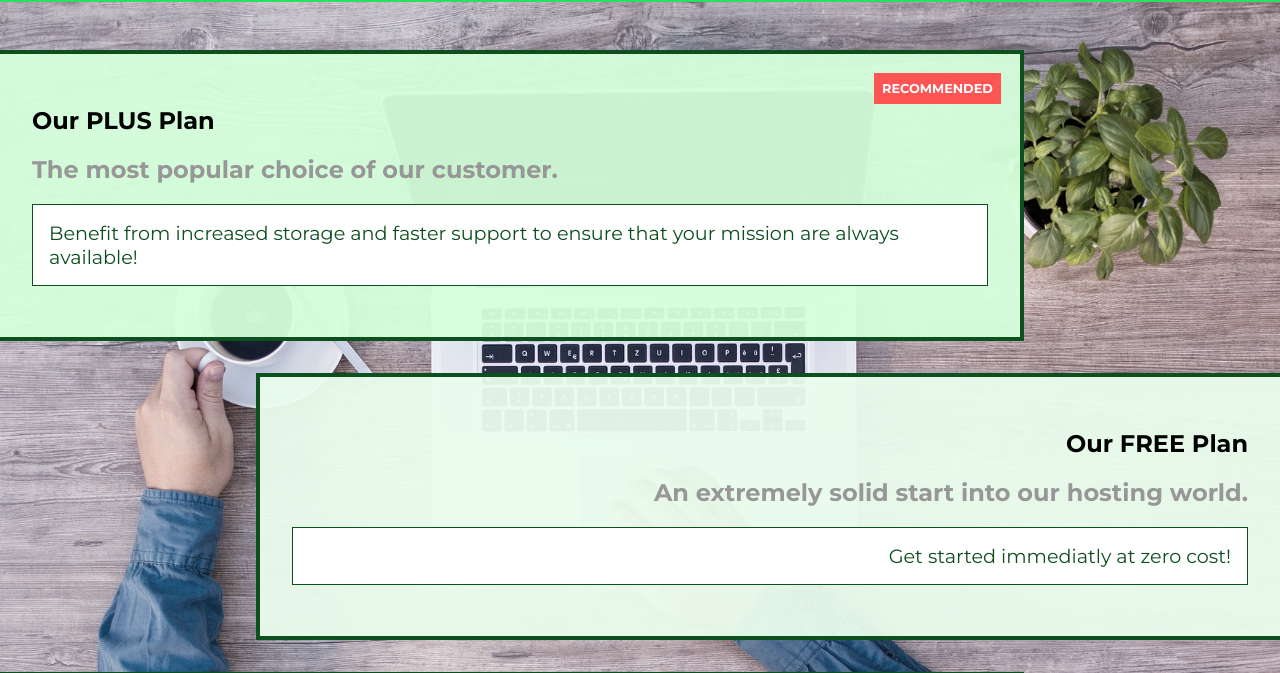
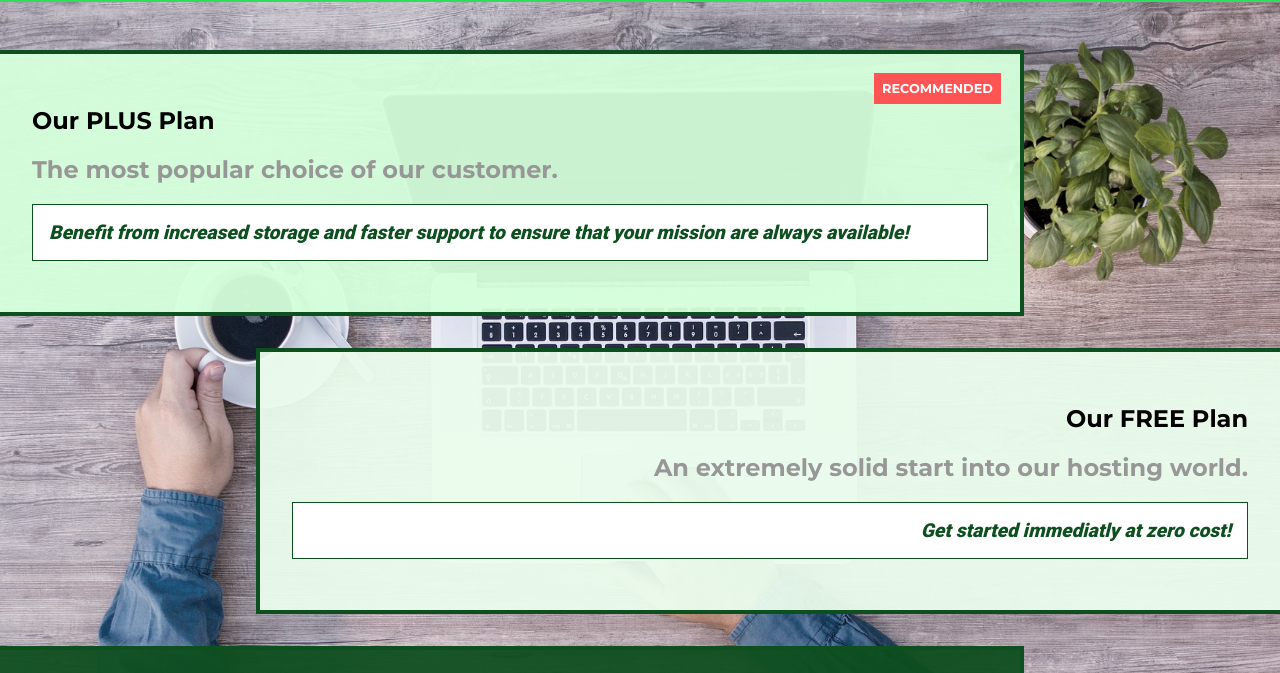
Before and after one commit to elyashar/CSS-complete-guide, a website built with Vite: page Basics_of_CSS/packages/index.html in a window 1280 px wide. Shown: the part 54-727 px from the top of the page. Built offline with nearby package versions, Linux system fonts and the light colour scheme.

Commit message:
add font fasec and font style

```diff
--- a/Basics_of_CSS/packages/packages.css
+++ b/Basics_of_CSS/packages/packages.css
@@ -54,6 +54,9 @@ main {
     font-size: 1.2rem;
     color: #0e4f1f;
     background: white;
+    font-family: "Roboto", sans-serif;
+    font-weight: 900;
+    font-style: italic;
 }
 
 .clearfix {
--- a/Basics_of_CSS/shared.css
+++ b/Basics_of_CSS/shared.css
@@ -1,3 +1,7 @@
+@import url('https://fonts.googleapis.com/css?family=Roboto: 100,400,900');
+@import url('https://fonts.googleapis.com/css?family=Anton');
+@import url('https://fonts.googleapis.com/css?family=Montserrat:400,700');
+
 * {
     box-sizing: border-box;
 }
```
